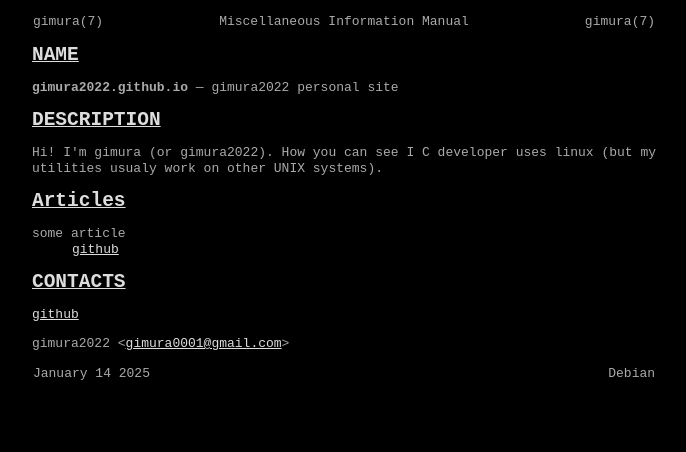
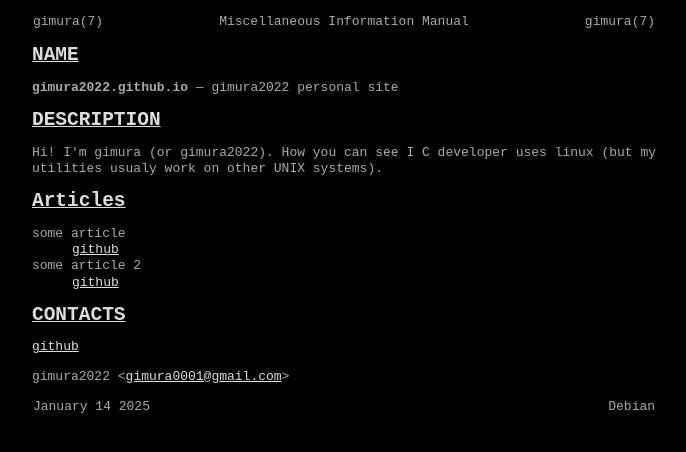
Before and after one commit to gimura2022/gimura2022.github.io, a plain HTML site: page index.html in a window 1280 px wide. Shown: the whole page, without its empty margins (296-982 px from the left). Drawn offline with Linux system fonts and the light colour scheme.

Commit message:
site compiled

```diff
--- a/index.html
+++ b/index.html
@@ -29,6 +29,8 @@
 <dl class="Bl-tag">
   <dt>some article</dt>
   <dd><a class="Lk" href="https://github.com/gimura2022">github</a></dd>
+  <dt>some article 2</dt>
+  <dd><a class="Lk" href="https://github.com/gimura2022">github</a></dd>
 </dl>
 </section>
 </section>
```
